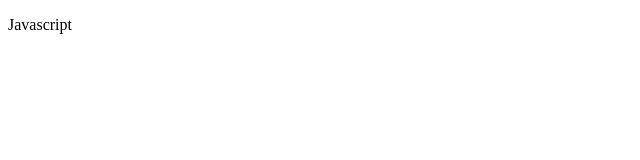
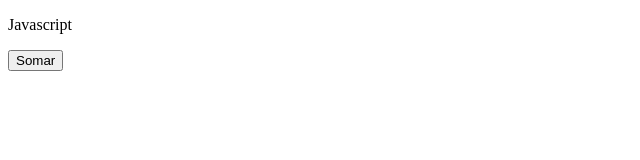
Before and after one commit to rrdelima/JS-Studies, a plain HTML site: page index.html in a window 1280 px wide. Shown: the whole page, without its empty margins (0-640 px from the left). Drawn offline with Linux system fonts and the light colour scheme.

Commit message:
Chamando funcao

```diff
--- a/index.html
+++ b/index.html
@@ -8,8 +8,7 @@
 </head>
 <body>
     <p>Javascript</p>
-
-
+    <button onclick="somar()">Somar</button>
 
 
 <script type="text/javascript" src="scripts.js"></script>
--- a/scripts.js
+++ b/scripts.js
@@ -1 +1,3 @@
-console.log('Arquivo JS externo')
+function somar(){
+    console.log('somando...');
+}
```
